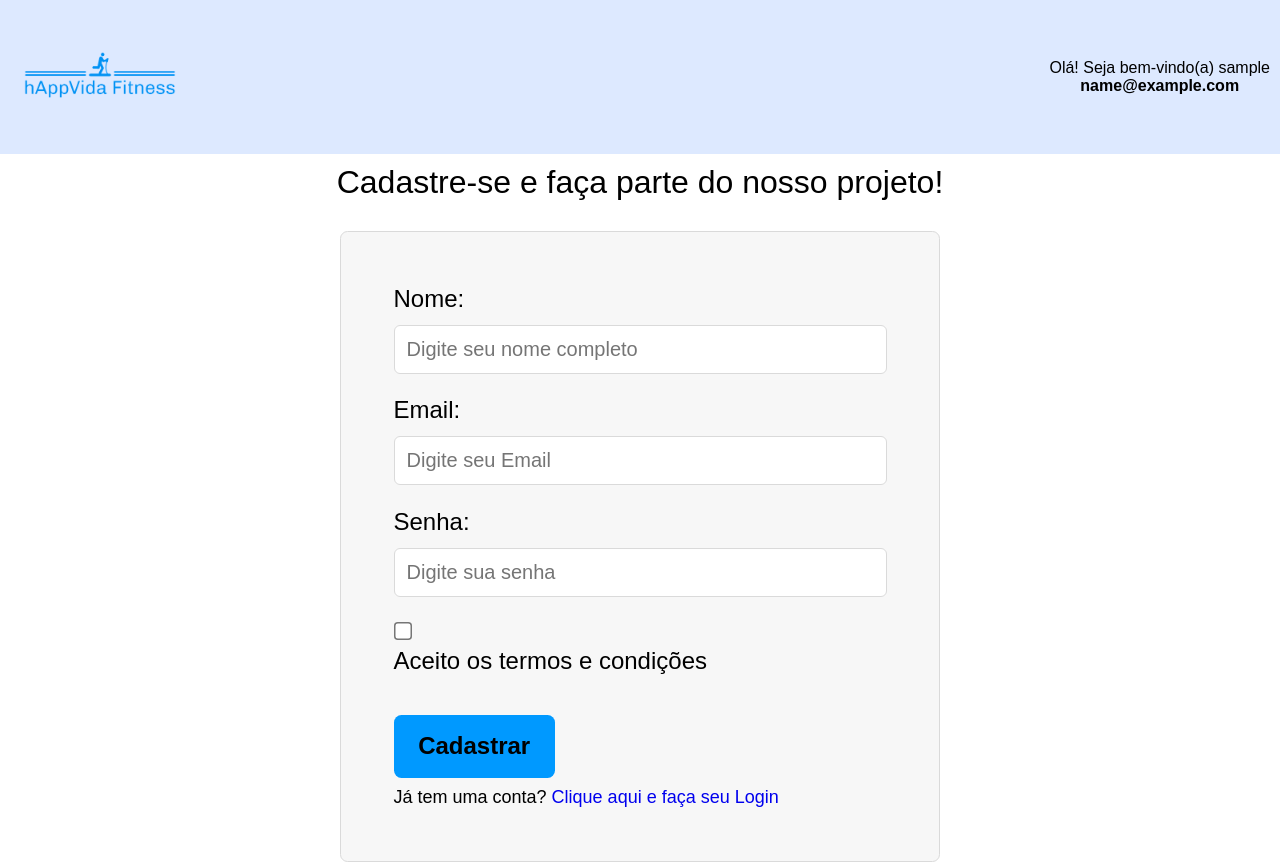
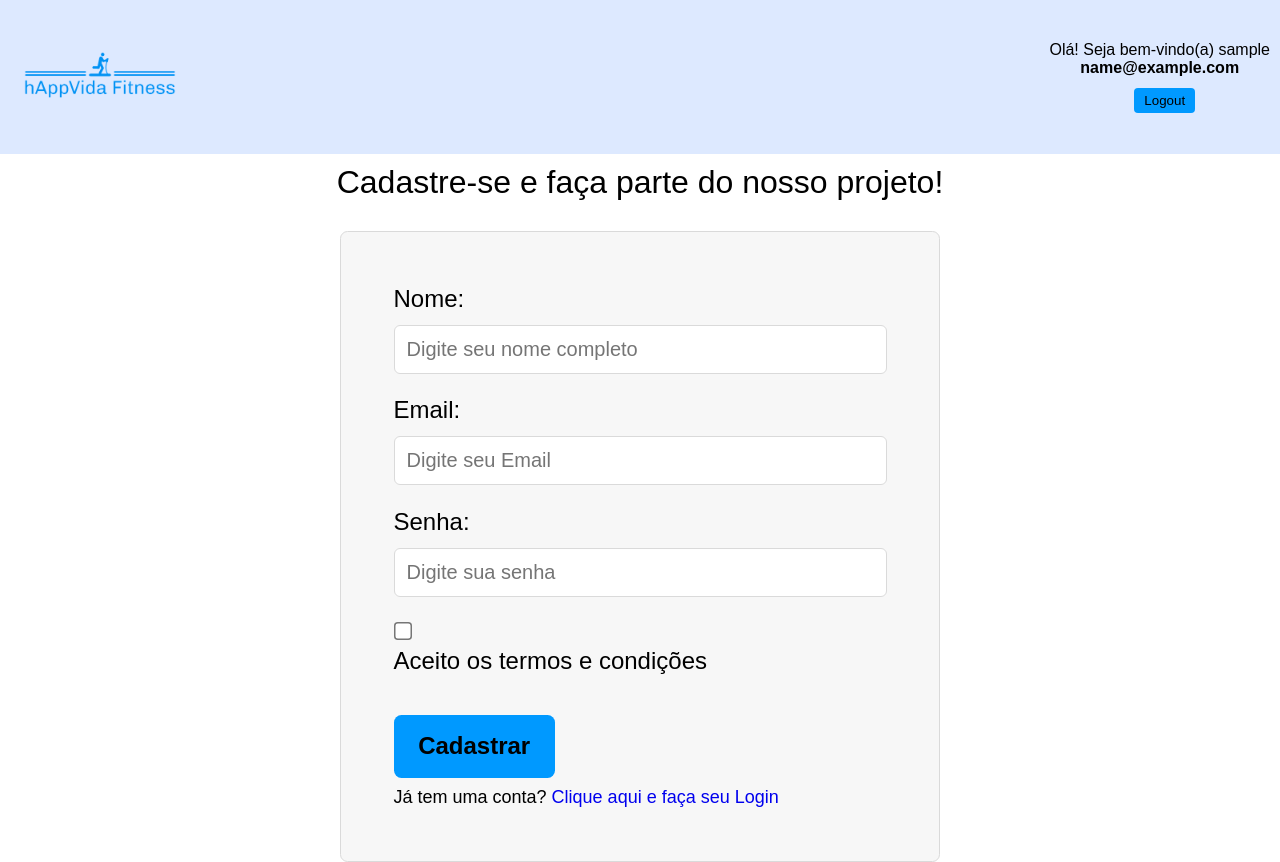
Before and after one commit to pbrnx/global-web-front, a React (Vite) app: page /cadastro in a window 1280 px wide. Built offline with nearby package versions, Linux system fonts and the light colour scheme; sample sign-in values are in the browser's storage; a web font is replaced by a local one.

Commit message:
alteraçao do header

```diff
--- a/src/components/header/Header.jsx
+++ b/src/components/header/Header.jsx
@@ -1,12 +1,12 @@
 import React from 'react';
 import './Header.scss';
-import { useNavigate, useLocation } from 'react-router-dom';
+import { useNavigate } from 'react-router-dom';
 import Logo from "/assets/logo.png";
 import toast from 'react-hot-toast';
 
 export default function Header({ children }) {
     const navigate = useNavigate();
-    const location = useLocation(); // Adiciona useLocation para obter a rota atual
+    const userToken = sessionStorage.getItem('userToken'); // Obtem o token do usuário
     const userName = sessionStorage.getItem('userName');
     const userMail = sessionStorage.getItem('userMail');
 
@@ -15,11 +15,11 @@ export default function Header({ children }) {
         sessionStorage.removeItem('userMail');
         sessionStorage.removeItem('userName');
         navigate('/login');
-        toast("Obrigado por utilizar o hAppVida Fitness. Volte sempre!")
+        toast("Obrigado por utilizar o hAppVida Fitness. Volte sempre!");
     }
 
-    // Verifica se a rota atual é /cadastro ou /login
-    const isLogoutButtonHidden = location.pathname === '/cadastro' || location.pathname === '/login';
+    // Verifica se o usuário está deslogado
+    const isLogoutButtonHidden = !userToken; // O botão é escondido se não houver token
 
     return (
       <div className='headerContainer'>
@@ -28,8 +28,12 @@ export default function Header({ children }) {
               <img src={Logo} alt="Logo" />
             </div>
             <div className="header-user-info">
-                <span>Olá! Seja bem-vindo(a) {userName}</span>
-                <b><span>{userMail}</span></b>
+                {userToken && ( // Exibe as informações do usuário apenas se estiver logado
+                  <>
+                    <span>Olá! Seja bem-vindo(a) {userName}</span>
+                    <b><span>{userMail}</span></b>
+                  </>
+                )}
                 {!isLogoutButtonHidden && (
                   <div id='logoutContainer'>
                       <button id="logoutButton" onClick={handleLogout}>Logout</button>
--- a/src/routes/Cadastro.jsx
+++ b/src/routes/Cadastro.jsx
@@ -57,7 +57,7 @@ function Cadastro() {
     // Verifica se o e-mail já está cadastrado
     const emailExists = await verifyUserExists(email);
     if (emailExists) {
-      toast.error("Este email já está cadastrado!");
+      toast.error("Este email já está cadastrado! \n Por favor, escolha outro ou faça login.");
       return;
     }
 
--- a/src/routes/Login.jsx
+++ b/src/routes/Login.jsx
@@ -15,7 +15,7 @@ export default function Login() {
   const isLoggedIn = sessionStorage.getItem('userToken');
 
     if (isLoggedIn) {
-      toast.success('Você já está logado.');
+      toast.error('Ocorreu um erro: Você já está logado.');
       history('/');
       return true;
     }
```
